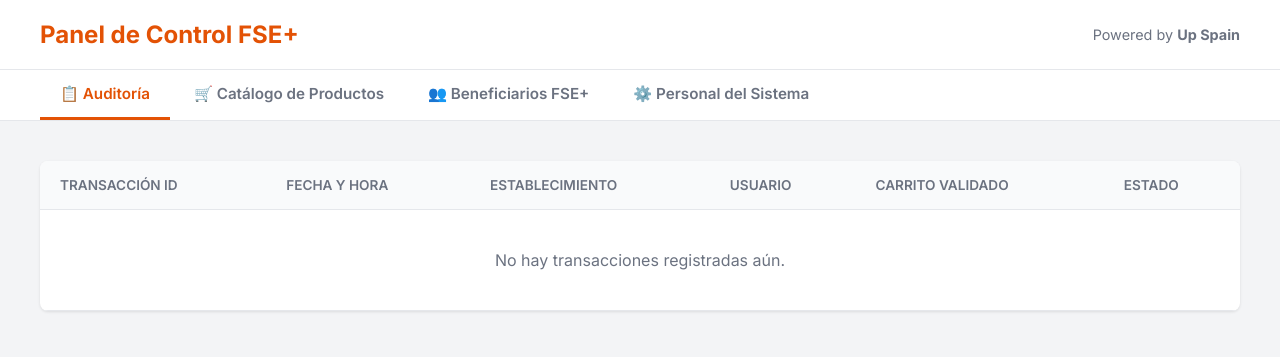
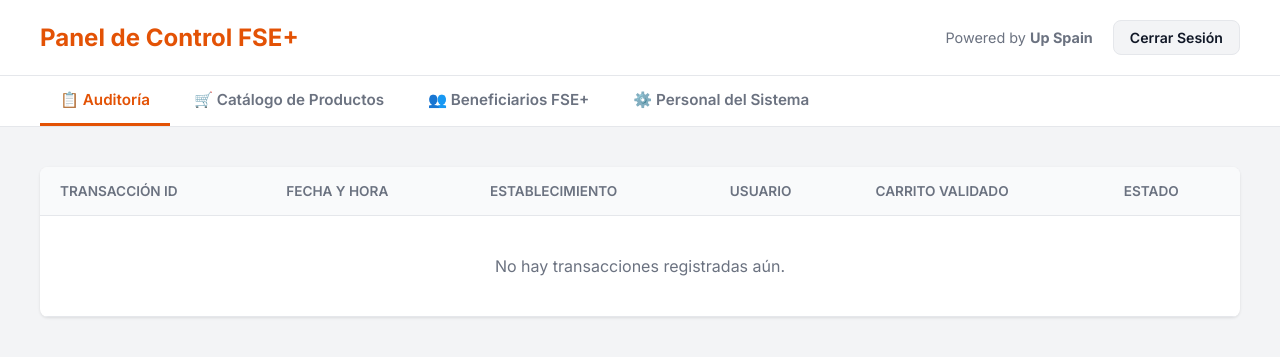
Before and after one commit to Josepe79/socialpay, a FastAPI app: template templates/dashboard.html in a window 1280 px wide. Shown: the top 357 px of the page. Run offline with FastAPI, Linux system fonts and the light colour scheme; the template is opened without the code that fills it, so the values that code supplies are empty; some libraries are stand-ins or nearby versions.

Commit message:
fix: add logout button in admin dashboard template

```diff
--- a/templates/dashboard.html
+++ b/templates/dashboard.html
@@ -102,7 +102,10 @@
 
     <div class="header">
         <h1>Panel de Control FSE+</h1>
-        <div style="font-size: 0.9rem; color: var(--text-muted);">Powered by <strong>Up Spain</strong></div>
+        <div style="display: flex; align-items: center; gap: 20px;">
+            <div style="font-size: 0.9rem; color: var(--text-muted);">Powered by <strong>Up Spain</strong></div>
+            <a href="/admin/logout" style="padding: 8px 16px; background: #F3F4F6; border: 1px solid var(--border); color: var(--text-main); font-family: inherit; font-size: 0.88rem; font-weight: 600; text-decoration: none; border-radius: 8px; cursor: pointer; transition: all 0.2s;" onmouseover="this.style.background='rgba(239, 68, 68, 0.1)'; this.style.borderColor='rgba(239, 68, 68, 0.3)'; this.style.color='#ef4444';" onmouseout="this.style.background='#F3F4F6'; this.style.borderColor='var(--border)'; this.style.color='var(--text-main)';">Cerrar Sesión</a>
+        </div>
     </div>
 
     <!-- Tabs -->
```
